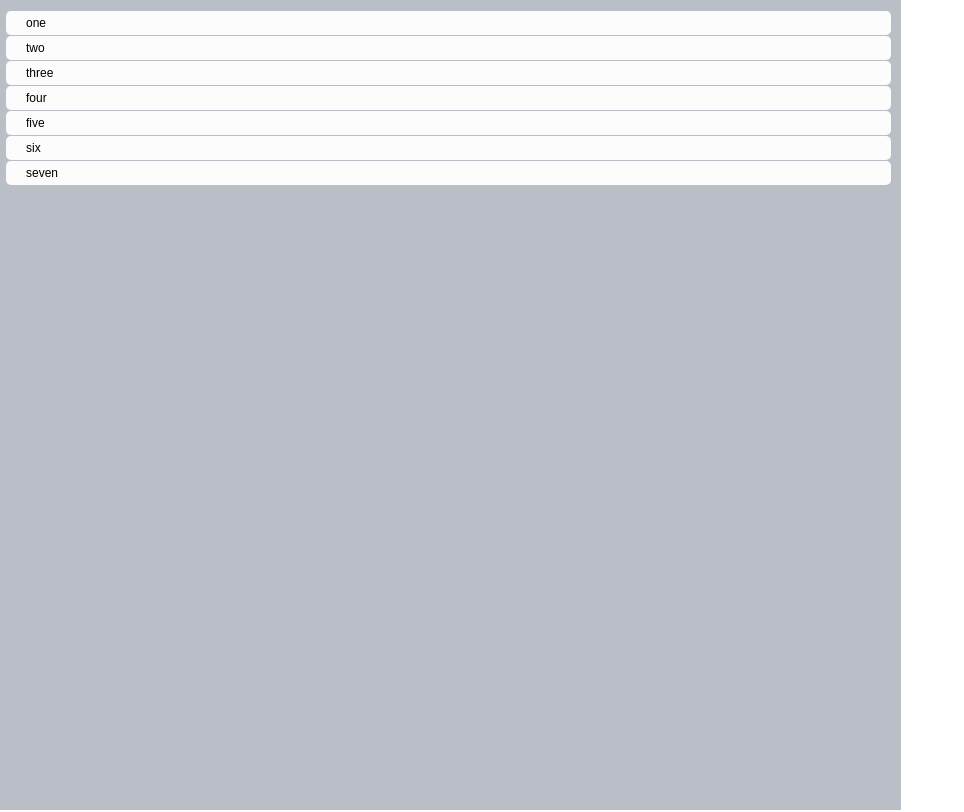
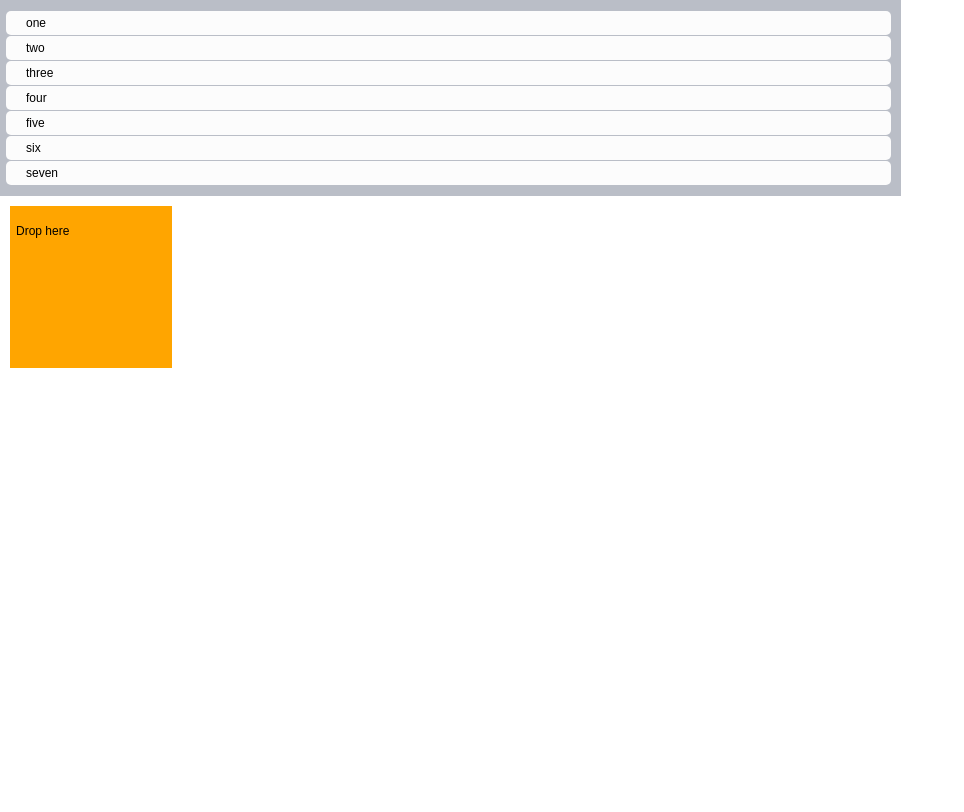
Before and after one commit to akorman/sprintcar, a plain HTML site: page index.html in a window 1280 px wide. Shown: the top 812 px of the page, without its empty margins (0-964 px from the left). Drawn offline with Linux system fonts and the light colour scheme.

Commit message:
Fixed styling of the example up a little bit.

```diff
--- a/index.html
+++ b/index.html
@@ -80,9 +80,10 @@
 
     #list_container {
       width: 885px;
-      height: 800px;
       padding-left: 6px;
       padding-right: 10px;
+      padding-top: 10px;
+      padding-bottom: 10px;
       background-color: #babec7;
     }
 
```
